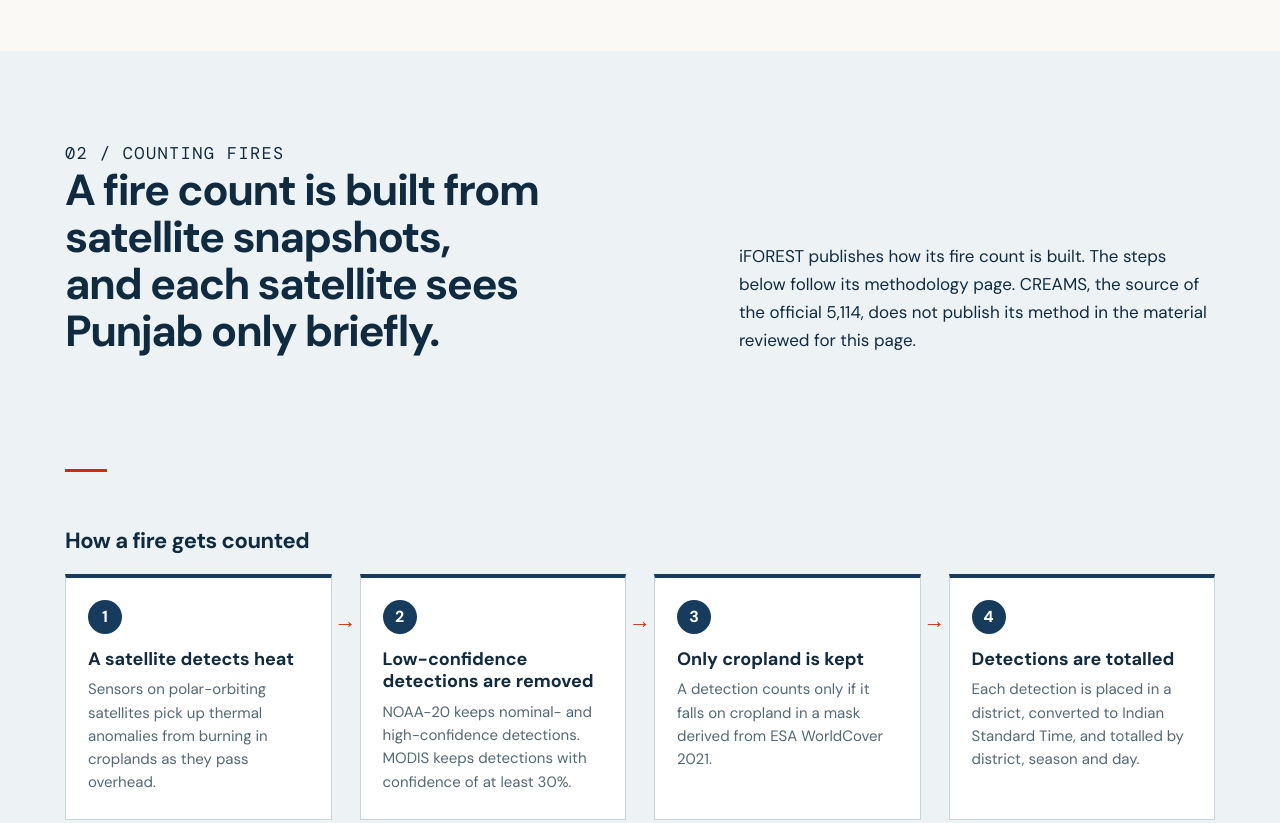
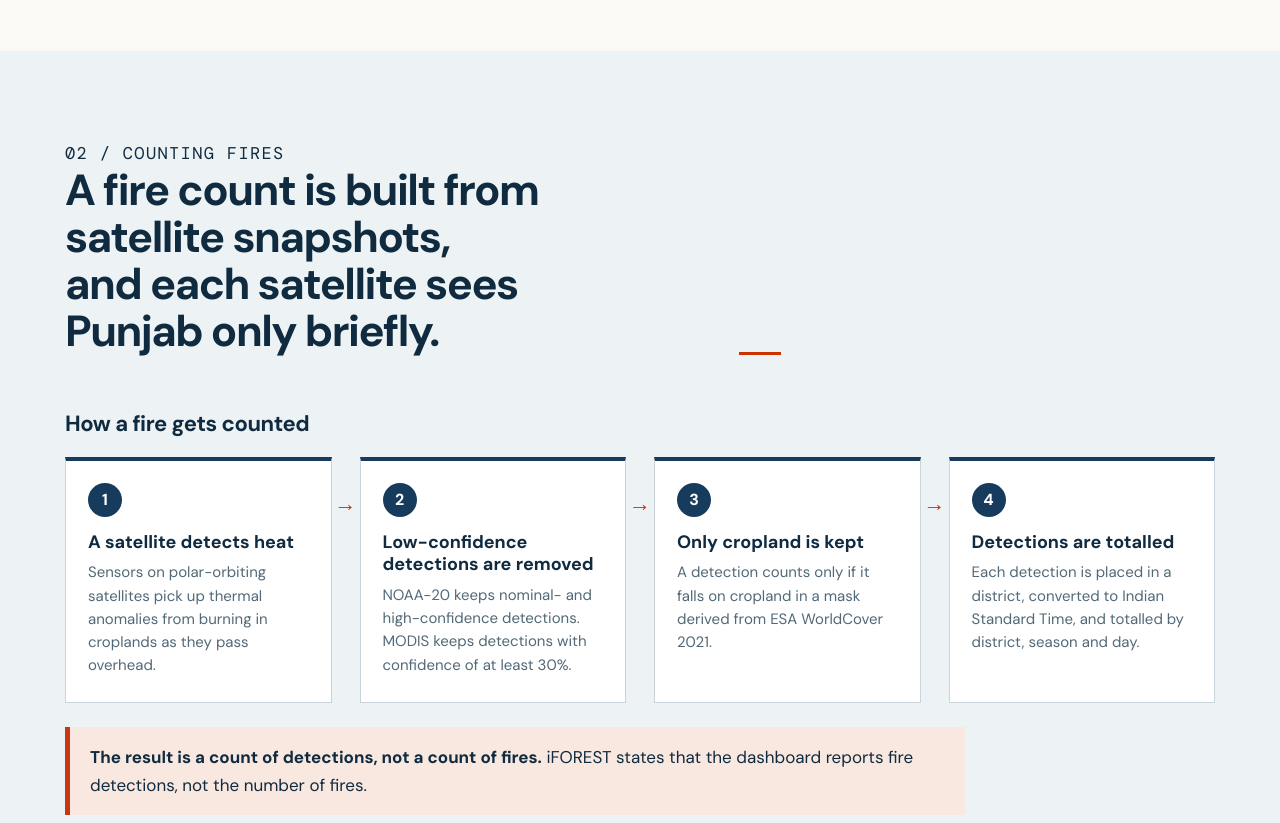
Before and after one commit to parthpandeyGDi/stubble-solutions, a plain HTML site: page review-and-monitoring.html in a window 1280 px wide. Shown: the part 1400-2223 px from the top of the page. Drawn offline with nearby package versions, Linux system fonts and the light colour scheme.

Commit message:
Section 2: remove intro paragraph
Co-Authored-By: Claude Sonnet 5.5 <noreply@anthropic.com>
Claude-Session: https://claude.ai/code/session_01B8nojRsHMfGWj3UrTLovYM

```diff
--- a/review-and-monitoring.html
+++ b/review-and-monitoring.html
@@ -66,7 +66,7 @@
       </div></section>
 
       <section id="counting" class="rm-section pale"><div class="container">
-        <div class="section-intro split"><div><p class="kicker">02 / Counting fires</p><h2>A fire count is built from satellite snapshots, and each satellite sees Punjab only briefly.</h2></div><p>iFOREST publishes how its fire count is built. The steps below follow its methodology page. CREAMS, the source of the official 5,114, does not publish its method in the material reviewed for this page.</p></div>
+        <div class="section-intro split"><div><p class="kicker">02 / Counting fires</p><h2>A fire count is built from satellite snapshots, and each satellite sees Punjab only briefly.</h2></div></div>
 
         <h3 class="rm-sub">How a fire gets counted</h3>
         <ol class="rm-flow">
```
